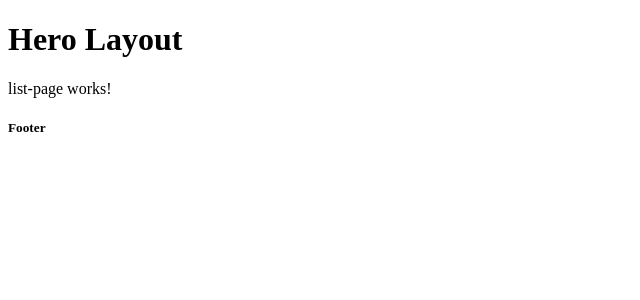
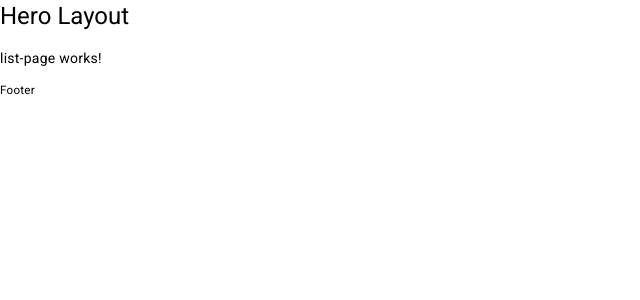
Before and after one commit to Marc1515/heroesApp, an Angular app: page /heroes/list in a window 1280 px wide. Shown: the top 300 px of the page, without its empty margins (0-640 px from the left). Built offline with nearby package versions, Linux system fonts and the light colour scheme.

Commit message:
Instalación de Angular Material.

```diff
--- a/angular.json
+++ b/angular.json
@@ -25,6 +25,7 @@
               "src/assets"
             ],
             "styles": [
+              "@angular/material/prebuilt-themes/deeppurple-amber.css",
               "src/styles.css"
             ],
             "scripts": []
@@ -87,6 +88,7 @@
               "src/assets"
             ],
             "styles": [
+              "@angular/material/prebuilt-themes/deeppurple-amber.css",
               "src/styles.css"
             ],
             "scripts": []
--- a/package.json
+++ b/package.json
@@ -11,10 +11,12 @@
   "private": true,
   "dependencies": {
     "@angular/animations": "^16.0.0",
+    "@angular/cdk": "^16.1.4",
     "@angular/common": "^16.0.0",
     "@angular/compiler": "^16.0.0",
     "@angular/core": "^16.0.0",
     "@angular/forms": "^16.0.0",
+    "@angular/material": "^16.1.4",
     "@angular/platform-browser": "^16.0.0",
     "@angular/platform-browser-dynamic": "^16.0.0",
     "@angular/router": "^16.0.0",
--- a/src/app/app.module.ts
+++ b/src/app/app.module.ts
@@ -1,5 +1,6 @@
 import { NgModule } from '@angular/core';
 import { BrowserModule } from '@angular/platform-browser';
+import { BrowserAnimationsModule } from '@angular/platform-browser/animations';
 
 import { AppRoutingModule } from './app-routing.module';
 import { AppComponent } from './app.component';
@@ -11,8 +12,10 @@
   ],
   imports: [
     BrowserModule,
+    BrowserAnimationsModule,
+
     AppRoutingModule,
-    SharedModule
+    SharedModule,
   ],
   providers: [],
   bootstrap: [AppComponent]
--- a/src/index.html
+++ b/src/index.html
@@ -6,8 +6,11 @@
   <base href="/">
   <meta name="viewport" content="width=device-width, initial-scale=1">
   <link rel="icon" type="image/x-icon" href="favicon.ico">
+  <link rel="preconnect" href="https://fonts.gstatic.com">
+  <link href="https://fonts.googleapis.com/css2?family=Roboto:wght@300;400;500&display=swap" rel="stylesheet">
+  <link href="https://fonts.googleapis.com/icon?family=Material+Icons" rel="stylesheet">
 </head>
-<body>
+<body class="mat-typography">
   <app-root></app-root>
 </body>
 </html>
--- a/src/styles.css
+++ b/src/styles.css
@@ -1 +1,4 @@
 /* You can add global styles to this file, and also import other style files */
+
+html, body { height: 100%; }
+body { margin: 0; font-family: Roboto, "Helvetica Neue", sans-serif; }
```
Also changed, not shown: 1 other file (tests, documents, lock files or other folders).
